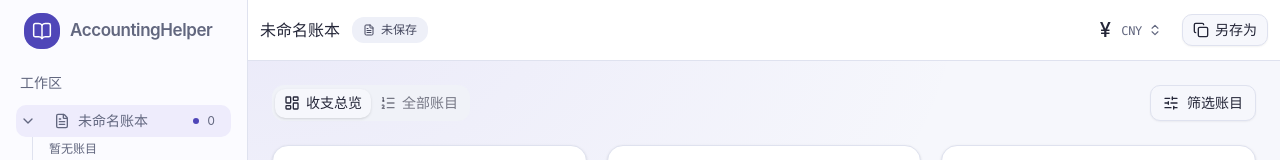
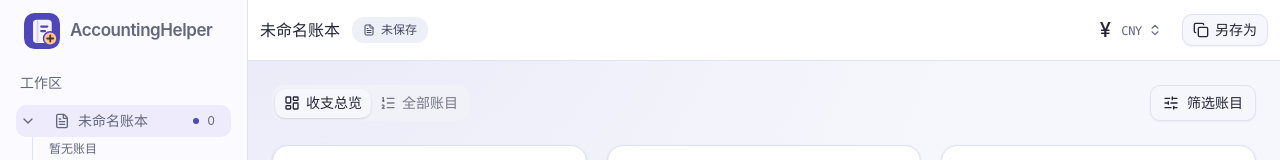
Before and after one commit to 155TuT/AccountingHelper, a React (Vite) app: page / in a window 1280 px wide. Shown: the top 160 px of the page. Built offline with nearby package versions, Linux system fonts and the light colour scheme.

Commit message:
fix(branding): reuse favicon for sidebar logo

```diff
--- a/src/app/app-sidebar.tsx
+++ b/src/app/app-sidebar.tsx
@@ -1,5 +1,4 @@
-import { BookOpen, Moon, Sun } from 'lucide-react'
-import { Badge } from '@/components/ui/badge'
+import { Moon, Sun } from 'lucide-react'
 import { Button } from '@/components/ui/button'
 import {
   Sidebar,
@@ -29,9 +28,13 @@ export function AppSidebar({ ledger, theme, toggleTheme, onSelectDate }: AppSide
         <SidebarMenu>
           <SidebarMenuItem>
             <div className="flex items-center gap-2.5 px-1">
-              <Badge className="size-9 shrink-0 justify-center rounded-xl p-0">
-                <BookOpen className="size-5!" strokeWidth={1.8} />
-              </Badge>
+              <img
+                src={`${import.meta.env.BASE_URL}favicon.svg`}
+                alt=""
+                width={36}
+                height={36}
+                className="size-9 shrink-0"
+              />
               <span className="text-[17px] font-semibold tracking-tight">AccountingHelper</span>
             </div>
           </SidebarMenuItem>
```
Also changed, not shown: 2 other files (tests, documents, lock files or other folders).
